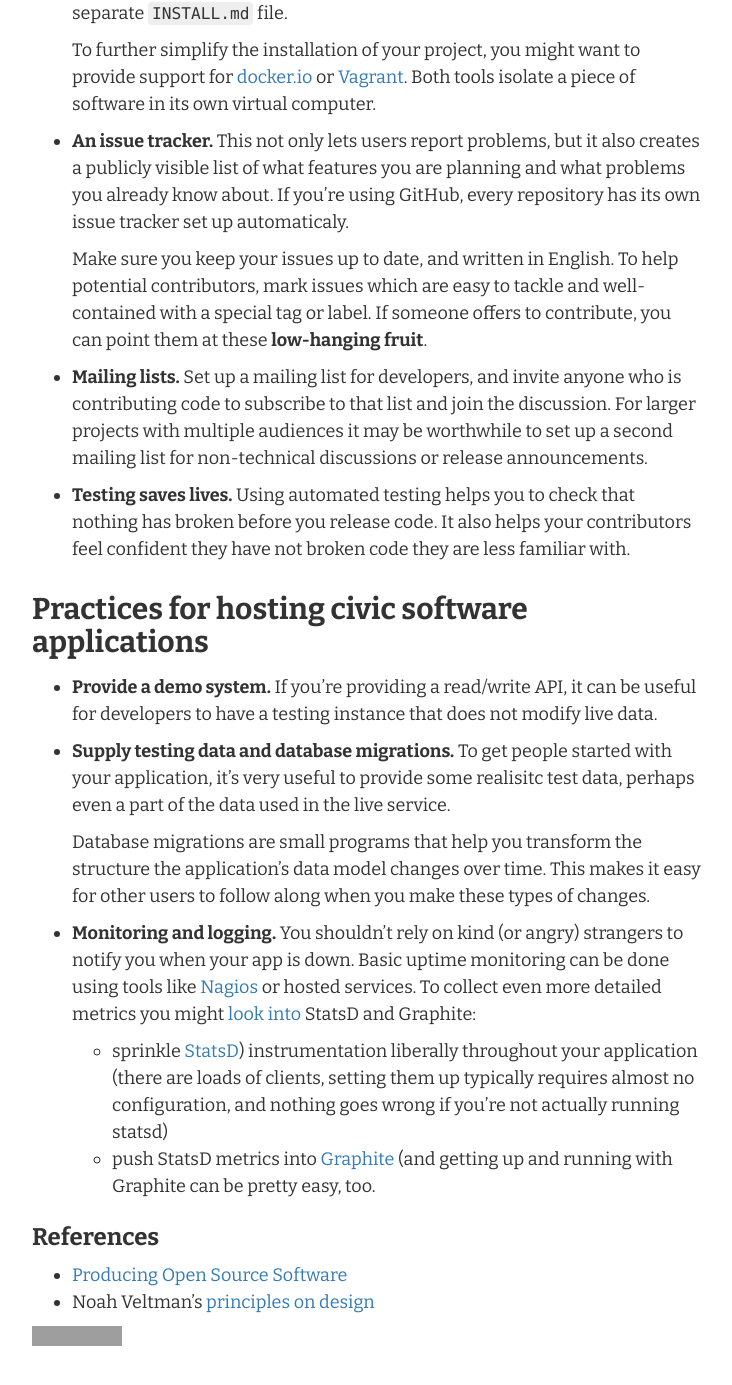
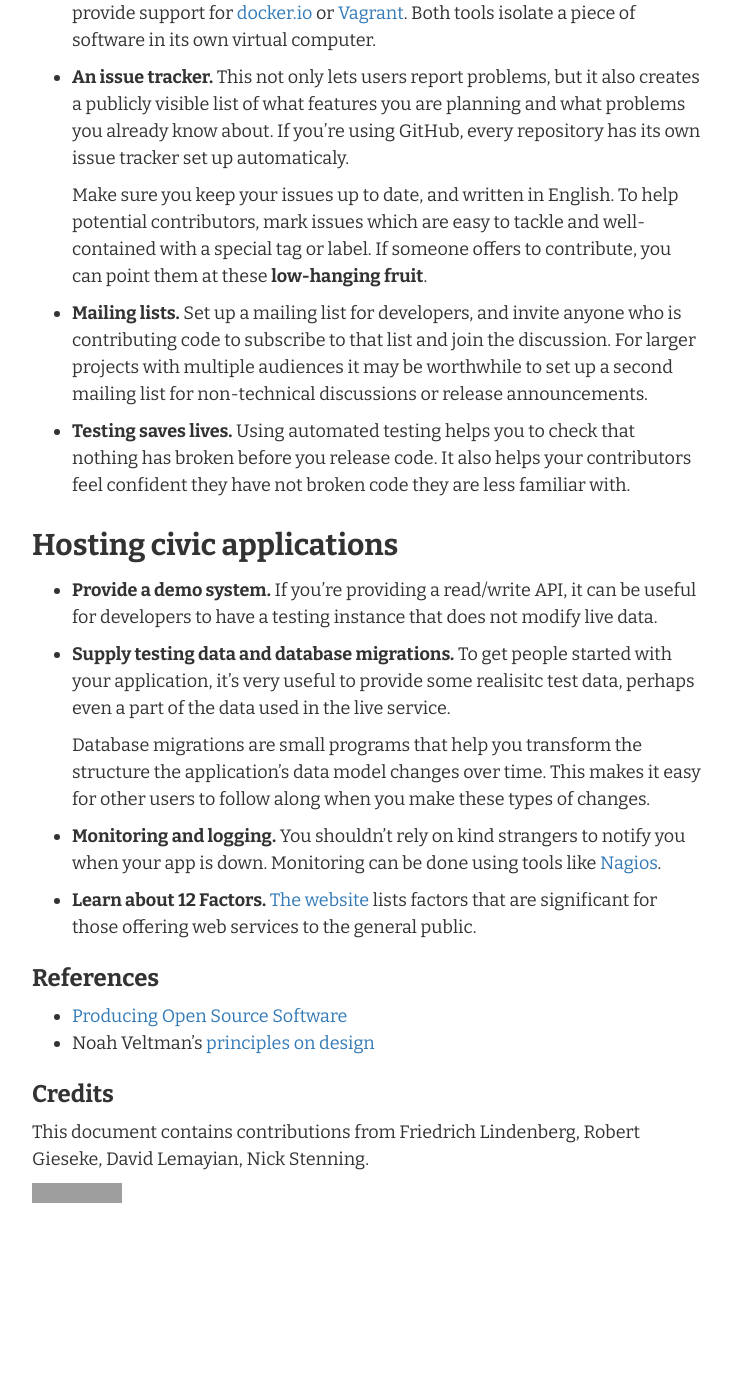
Before and after one commit to pudo-attic/civic-software-checklist, a Jekyll site: the page built from index.md, in a window 1280 px wide and 1400 px high, scrolled down 1929 px. Shown: the top 1385 px of the window, without its empty margins (273-1005 px from the left). Built offline with Jekyll 4.4.1, drawn with Linux system fonts in a browser that asks for light colours; nearby versions of some CDN libraries; after the commit the page ends 3186 px from its top, so only the background shows below that; some of the changed text lies outside the part shown; grey boxes are pictures that could not be loaded.

Commit message:
Re-arrange and edit the text.

```diff
--- a/index.md
+++ b/index.md
@@ -19,15 +19,13 @@ challenges they face:
 Both issues can be addressed by following the (mostly non-technical)
 strategies laid out here.
 
-***
-
 **Note:** This is a collaborative document. Please feel free to submit
 pull requests to suggest changes. The goal of this document is to be as
 concise and understandable as possible. If you see any fluff, help cut it
 away!
 
 
-## Practices for engaging in open source software development
+## Engaging in open source development
 
 * Avoid **not invented here** syndrome. Another group may have already
   solved the problem you're dealing with, so spend some time on
@@ -114,7 +112,7 @@ away!
   less familiar with.
 
 
-## Practices for hosting civic software applications
+## Hosting civic applications
 
 * **Provide a demo system.** If you're providing a read/write API, it
   can be useful for developers to have a testing instance that does not
@@ -129,22 +127,18 @@ away!
   it easy for other users to follow along when you make these types of
   changes.
 
-* **Monitoring and logging.** You shouldn't rely on kind (or angry)
-  strangers to notify you when your app is down. Basic uptime monitoring
-  can be done using tools like [Nagios](http://www.nagios.org/) or hosted
-  services. To collect even more detailed metrics you might
-  [look into](http://matt.aimonetti.net/posts/2013/06/26/practical-guide-to-graphite-monitoring/)
-  StatsD and Graphite:
-  - sprinkle [StatsD](https://github.com/etsy/statsd/wiki)) instrumentation
-    liberally throughout your application (there are loads of clients,
-    setting them up typically requires almost no configuration, and nothing
-    goes wrong if you're not actually running statsd)
-  - push StatsD metrics into
-    [Graphite](http://graphite.readthedocs.org/en/latest/overview.html) (and
-    getting up and running with Graphite can be pretty easy, too.
+* **Monitoring and logging.** You shouldn't rely on kind strangers to
+  notify you when your app is down. Monitoring can be done using tools like [Nagios](http://www.nagios.org/).
 
+* **Learn about 12 Factors.** [The website](http://12factor.net/) lists
+  factors that are significant for those offering web services to the
+  general public.
 
 ### References
 
 * [Producing Open Source Software](http://producingoss.com/en/index.html)
 * Noah Veltman's [principles on design](https://github.com/veltman/principles)
+
+### Credits
+
+This document contains contributions from Friedrich Lindenberg, Robert Gieseke, David Lemayian, Nick Stenning.
```
